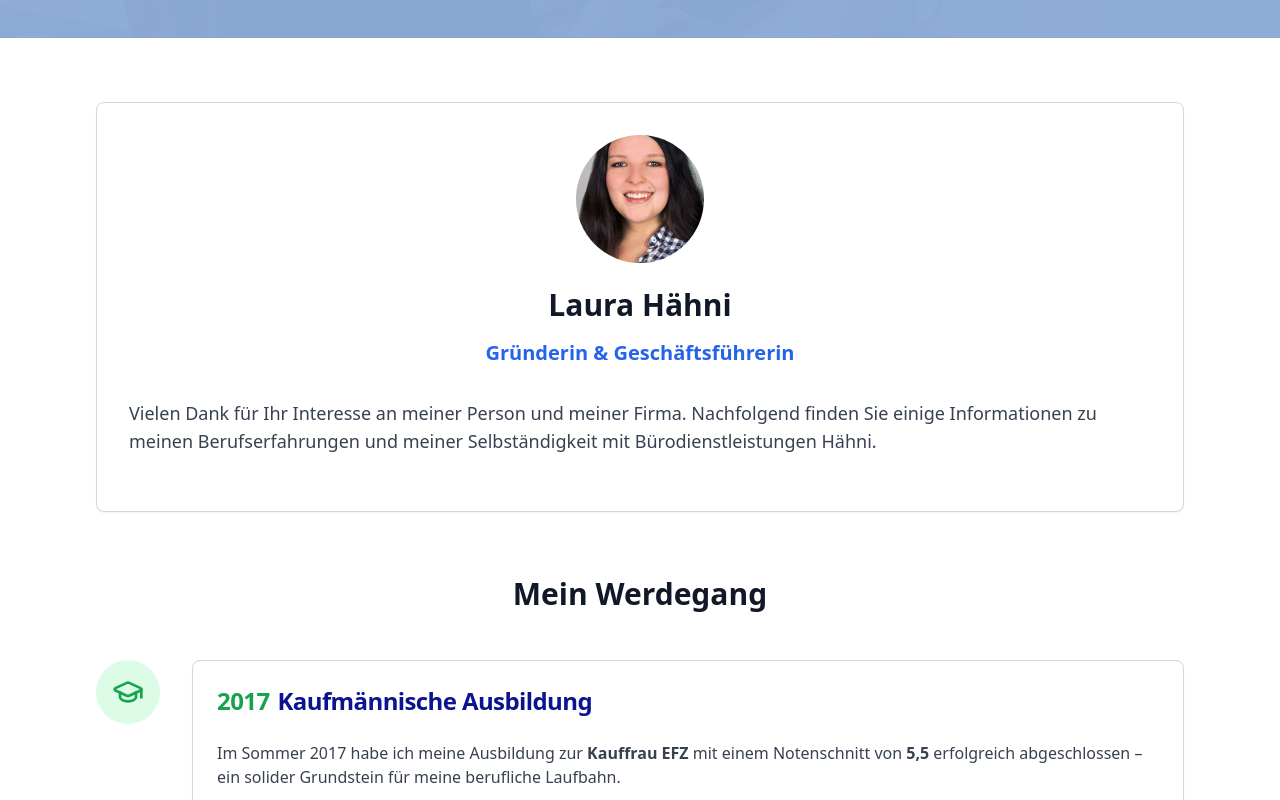
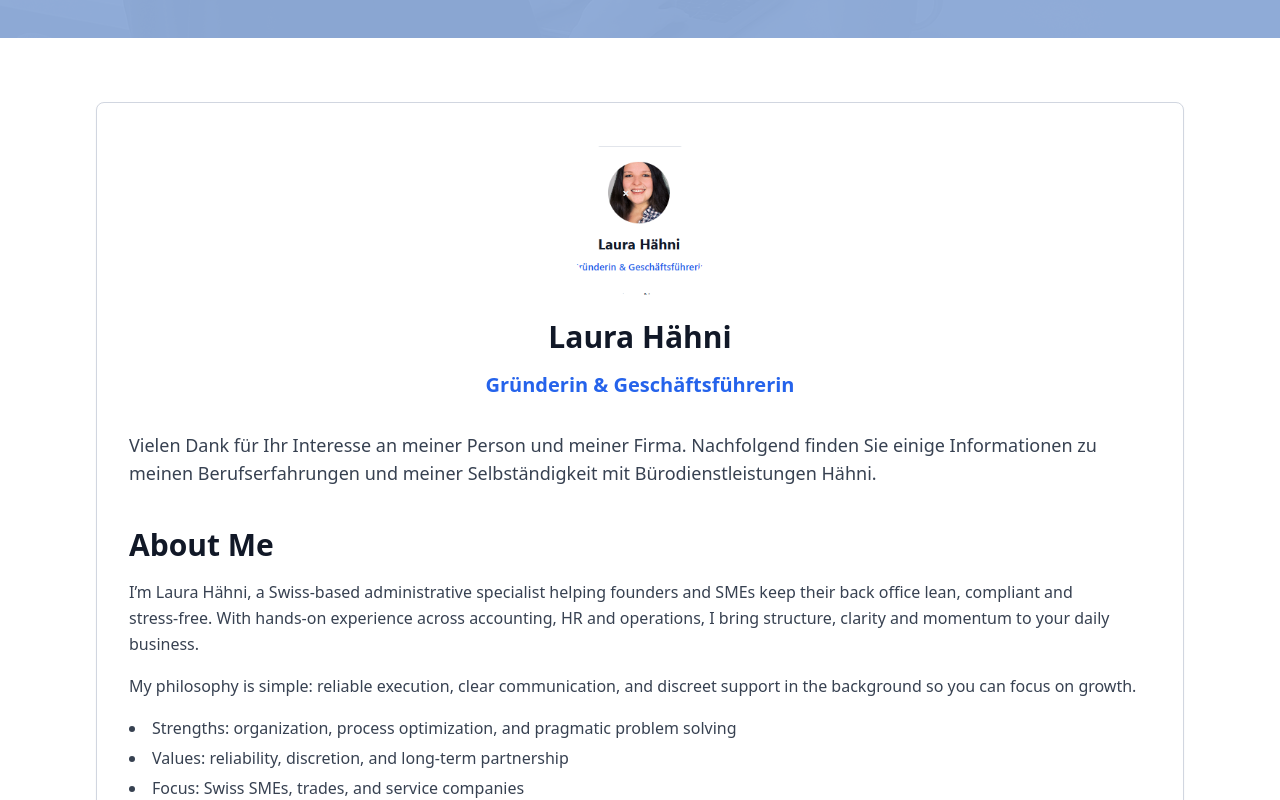
Before and after one commit to SensaiXo/haehni-virtuell-shop, a React (Vite) app: page /ueber-uns in a window 1280 px wide. Shown: the part 360-1160 px from the top of the page. Built offline with nearby package versions, Linux system fonts and the light colour scheme.

Commit message:
Update About Us page
Updated the picture on the About Us page to be larger and fit better. Added "About Me" section and additional content. Adjusted navigation bar section.

```diff
--- a/src/components/Navigation.tsx
+++ b/src/components/Navigation.tsx
@@ -25,6 +25,7 @@ const Navigation = () => {
   const navItems = [
     { name: t('nav.home'), path: '/' },
     { name: t('nav.about_us'), path: '/ueber-uns' },
+    { name: 'About Me', path: '/ueber-uns#about-me' },
     { name: t('nav.services'), path: '/leistungen' },
     { name: t('nav.faq'), path: '/faq' },
     { name: t('nav.contact_info'), path: '/kontakt' },
--- a/src/pages/UeberUns.tsx
+++ b/src/pages/UeberUns.tsx
@@ -47,10 +47,10 @@ const UeberUns = () => {
           <div className="mb-16">
             <Card className="p-8">
               <div className="text-center mb-8">
-                <div className="w-32 h-32 rounded-full overflow-hidden mx-auto mb-6">
+                <div className="w-40 h-40 rounded-full overflow-hidden mx-auto mb-6">
                   <img
-                    src="/lovable-uploads/e753479d-a5a2-4126-866b-ce85a09912a3.png"
-                    alt="Laura Hähni"
+                    src="/lovable-uploads/3108e62c-f0d0-44d0-b0d8-1c11acaca09f.png"
+                    alt="Laura Hähni portrait - About Me"
                     className="w-full h-full object-cover"
                   />
                 </div>
@@ -63,6 +63,23 @@ const UeberUns = () => {
                   Vielen Dank für Ihr Interesse an meiner Person und meiner Firma. Nachfolgend finden Sie
                   einige Informationen zu meinen Berufserfahrungen und meiner Selbständigkeit mit
                   Bürodienstleistungen Hähni.
+                </p>
+
+                <h2 id="about-me" className="text-3xl font-bold text-gray-900 mt-10 mb-4">About Me</h2>
+                <p className="mb-4">
+                  I’m Laura Hähni, a Swiss-based administrative specialist helping founders and SMEs keep their back office lean, compliant and stress‑free.
+                  With hands-on experience across accounting, HR and operations, I bring structure, clarity and momentum to your daily business.
+                </p>
+                <p className="mb-4">
+                  My philosophy is simple: reliable execution, clear communication, and discreet support in the background so you can focus on growth.
+                </p>
+                <ul className="list-disc list-inside space-y-1 mb-4">
+                  <li>Strengths: organization, process optimization, and pragmatic problem solving</li>
+                  <li>Values: reliability, discretion, and long‑term partnership</li>
+                  <li>Focus: Swiss SMEs, trades, and service companies</li>
+                </ul>
+                <p className="mb-0">
+                  If you’d like to know how I can support you specifically, feel free to book a short intro call—no obligations, just clarity.
                 </p>
               </div>
             </Card>
```
Also changed, not shown: public/lovable-uploads/3108e62c-f0d0-44d0-b0d8-1c11acaca09f.png (added).
